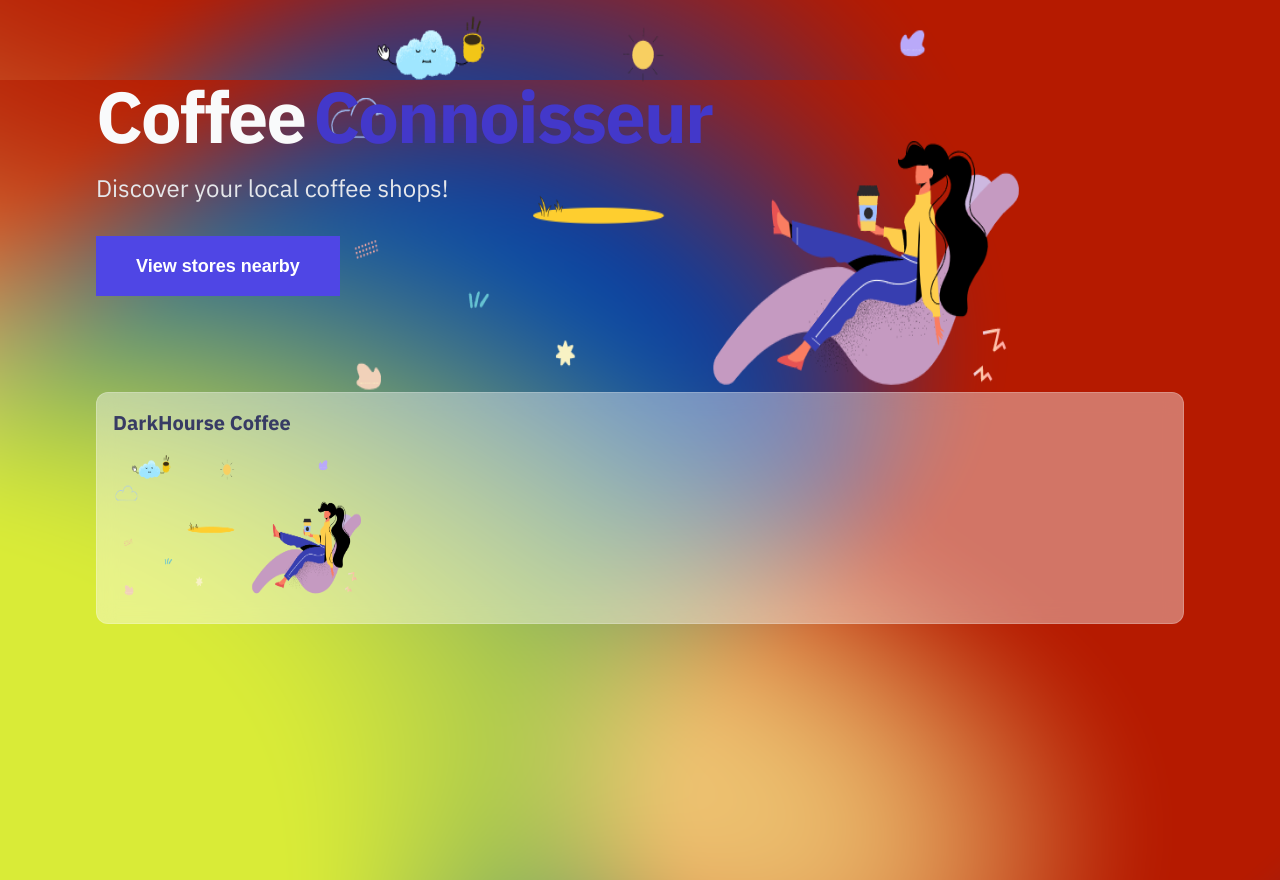
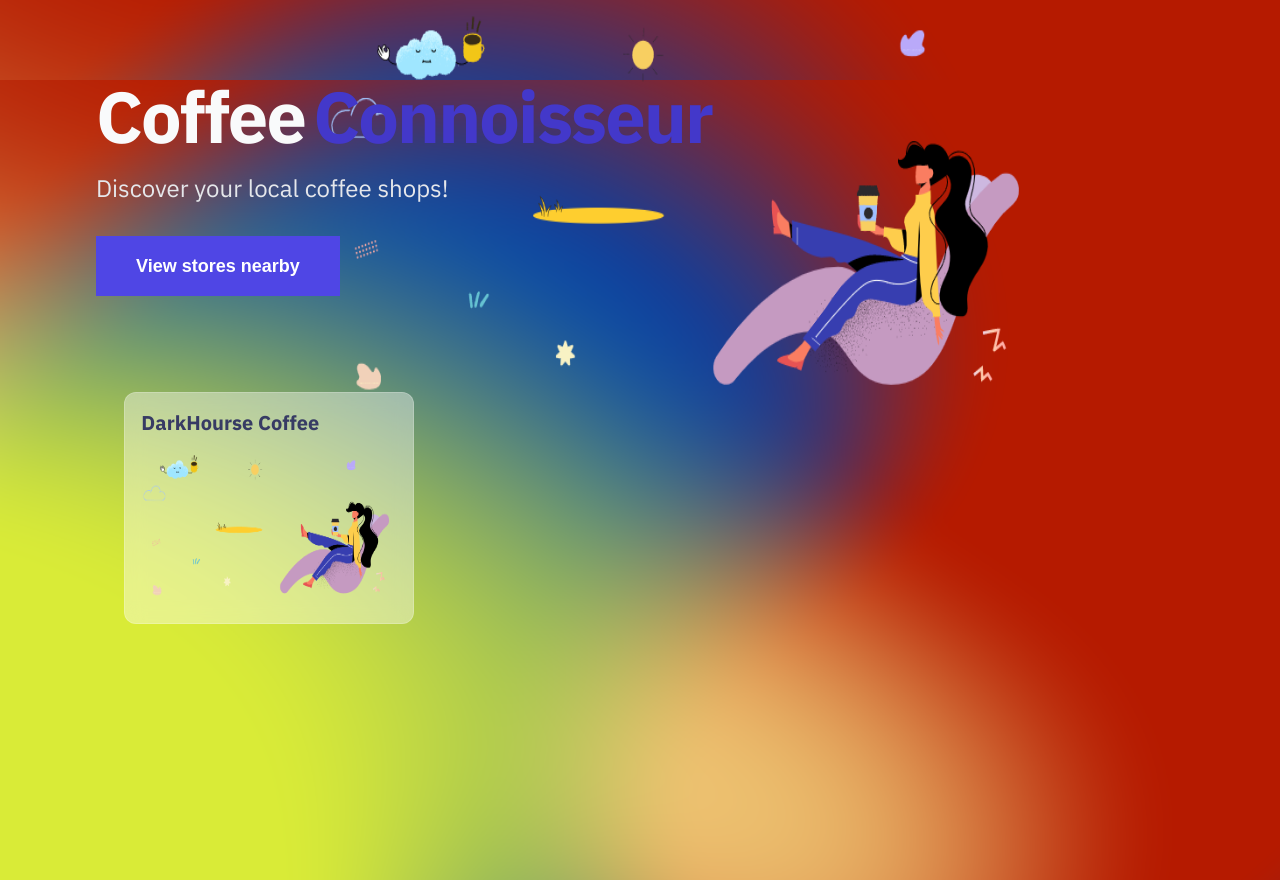
Before and after one commit to eystein/ztm-nextjs-coffeeshop, a Next.js app: page / in a window 1280 px wide. Built offline with nearby package versions, Linux system fonts and the light colour scheme.

Commit message:
Grid layout for cards

```diff
--- a/pages/index.js
+++ b/pages/index.js
@@ -23,11 +23,14 @@
 				<div className={styles.heroImage}>
 					<Image src="/static/hero-image.png" alt="Illustration of woman sitting on a cloud and drinking coffee." width={700} height={400} />
 				</div>
-				<Card
-					name="DarkHourse Coffee"
-					imgUrl="/static/hero-image.png"
-					href="/coffee-store/darkhorse-coffee"
-					/>
+				<div className={styles.cardLayout}>
+					<Card
+						name="DarkHourse Coffee"
+						imgUrl="/static/hero-image.png"
+						href="/coffee-store/darkhorse-coffee"
+						className={styles.card}
+						/>
+				</div>
 			</main>
 
 
--- a/styles/Home.module.css
+++ b/styles/Home.module.css
@@ -22,6 +22,17 @@
   z-index: 1;
 }
 
+.cardLayout {
+  display: grid;
+  grid-template-columns: repeat(1, minmax(0, 1fr));
+  column-gap: 1.5rem /* 24px */;
+  row-gap: 1.5rem /* 24px */;
+}
+
+.card {
+  justify-content: center;
+}
+
 /** Breakpoints:
   sm: min-width: 640px;
   md: min-width: 768px;
@@ -41,6 +52,10 @@
     padding-left: 1.5rem /* 24px */;
     padding-right: 1.5rem /* 24px */;
   }
+
+	.cardLayout {
+    grid-template-columns: repeat(2, minmax(0, 1fr));
+  }
 }
 
 @media (min-width: 768px) {
@@ -56,6 +71,7 @@
 	.heroImage {
     right: 20%;
   }
+
 }
 
 @media (min-width: 1024px) {
@@ -72,4 +88,8 @@
 	.heroImage {
     right: 20%;
   }
+
+	.cardLayout {
+    grid-template-columns: repeat(3, minmax(0, 1fr));
+  }
 }
```
